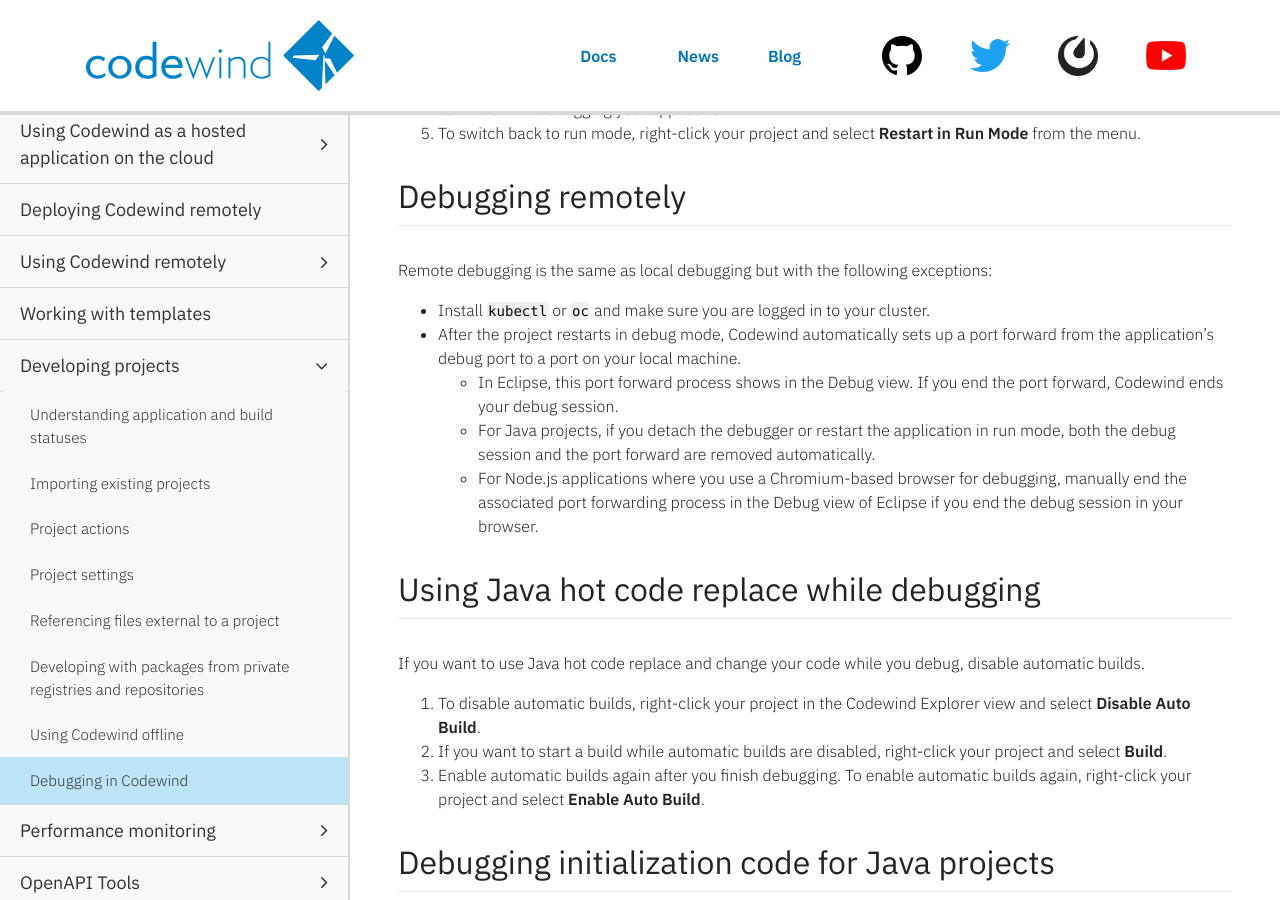
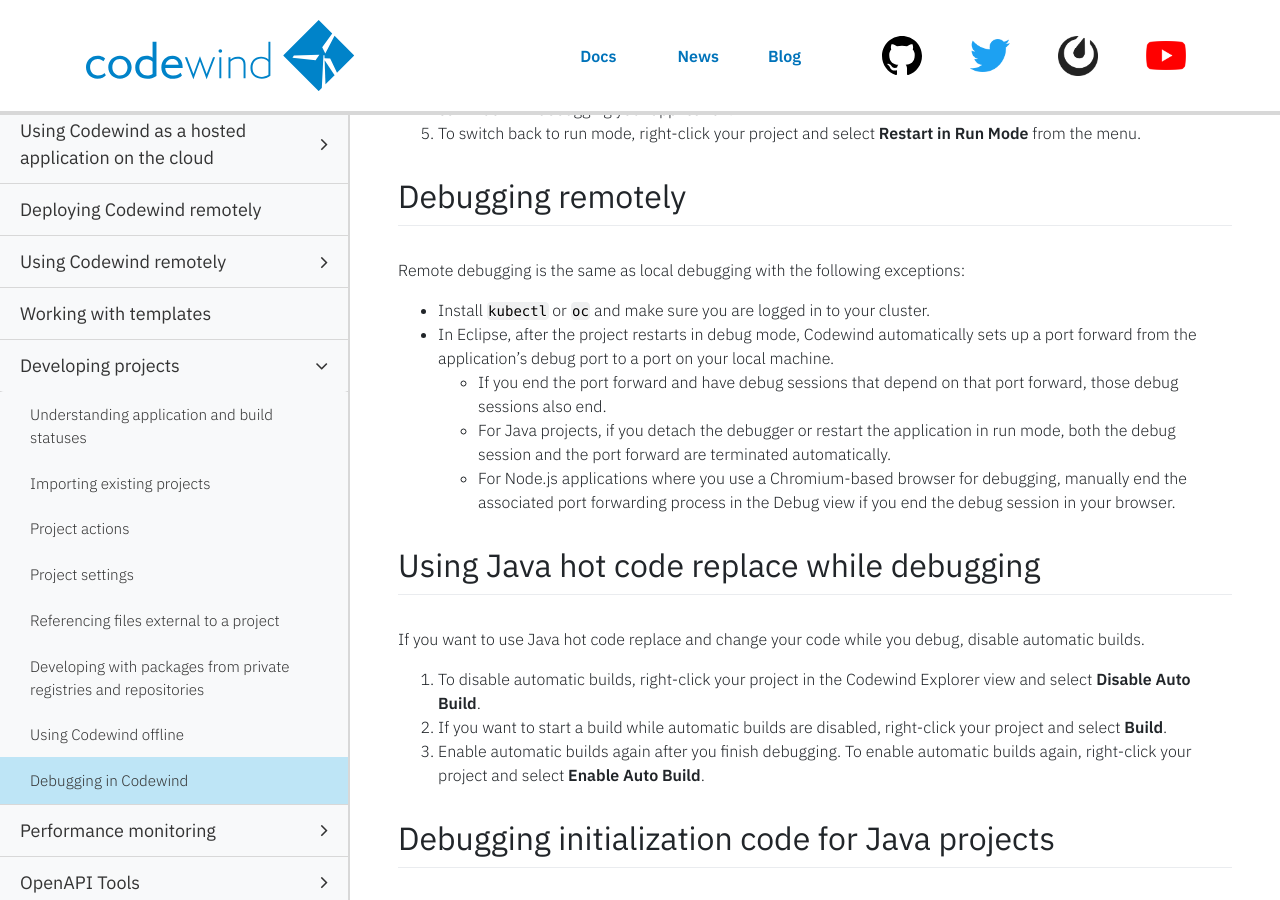
Before and after one commit to eclipse-archived/codewind-docs, a Jekyll site: the page built from docs/_documentations/debugging.md, in a window 1280 px wide and 900 px high, scrolled down 391 px. Built offline with Jekyll 4.4.1, drawn with Linux system fonts in a browser that asks for light colours; nearby versions of some CDN libraries; comment, search, counter and statistics services are not loaded.

Commit message:
Edits from feedback
Signed-off-by: Sarah Ishida <sishida@us.ibm.com>

```diff
--- a/docs/_documentations/debugging.md
+++ b/docs/_documentations/debugging.md
@@ -19,12 +19,12 @@ Complete the following steps to debug in Codewind applications:
 5. To switch back to run mode, right-click your project and select **Restart in Run Mode** from the menu.
 
 ## Debugging remotely
-Remote debugging is the same as local debugging but with the following exceptions:
+Remote debugging is the same as local debugging with the following exceptions:
 - Install `kubectl` or `oc` and make sure you are logged in to your cluster.
-- After the project restarts in debug mode, Codewind automatically sets up a port forward from the application's debug port to a port on your local machine.
-   - In Eclipse, this port forward process shows in the Debug view. If you end the port forward, Codewind ends your debug session.
-   - For Java projects, if you detach the debugger or restart the application in run mode, both the debug session and the port forward are removed automatically.
-   - For Node.js applications where you use a Chromium-based browser for debugging, manually end the associated port forwarding process in the Debug view of Eclipse if you end the debug session in your browser.
+- In Eclipse, after the project restarts in debug mode, Codewind automatically sets up a port forward from the application's debug port to a port on your local machine.
+   - If you end the port forward and have debug sessions that depend on that port forward, those debug sessions also end.
+   - For Java projects, if you detach the debugger or restart the application in run mode, both the debug session and the port forward are terminated automatically.
+   - For Node.js applications where you use a Chromium-based browser for debugging, manually end the associated port forwarding process in the Debug view if you end the debug session in your browser.
 
 ## Using Java hot code replace while debugging
 If you want to use Java hot code replace and change your code while you debug, disable automatic builds.
```
